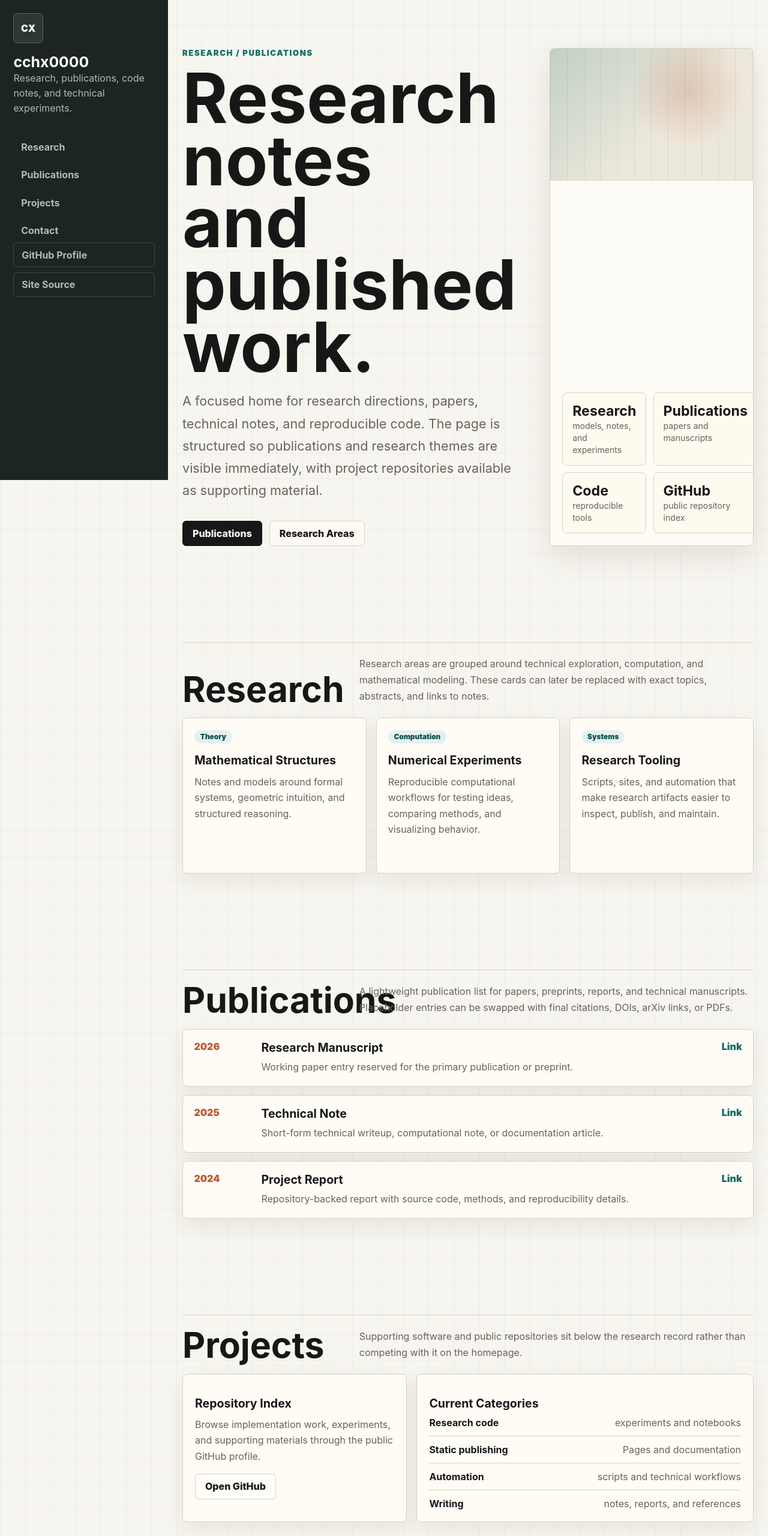
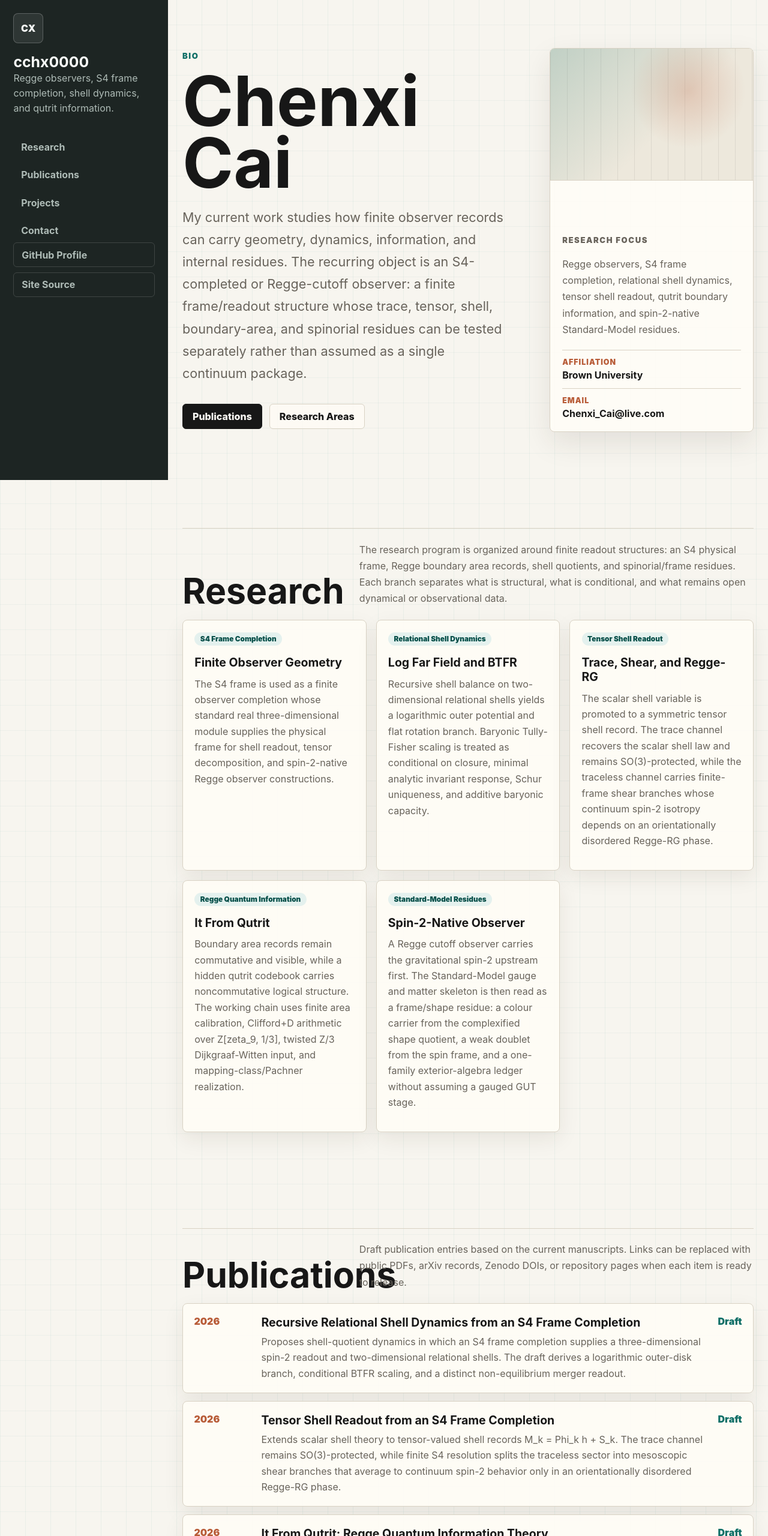
Before and after one commit to cchx0000/cchx0000.github.io, a website: page index.html in a window 1280 px wide. Shown: the top 2560 px of the page at 60% size. Drawn offline with Linux system fonts and the light colour scheme.

Commit message:
Replace hero metrics with bio section

```diff
--- a/index.html
+++ b/index.html
@@ -228,27 +228,35 @@
         padding: 1.25rem;
       }
 
-      .metric-grid {
-        display: grid;
-        grid-template-columns: repeat(2, 1fr);
-        gap: 0.7rem;
+      .bio-card p {
+        color: var(--muted);
+        line-height: 1.7;
       }
 
-      .metric {
-        border: 1px solid var(--line);
-        border-radius: 8px;
-        padding: 1rem;
-        background: #fffaf0;
+      .bio-card dl {
+        display: grid;
+        gap: 0.75rem;
+        margin: 1.25rem 0 0;
       }
 
-      .metric strong {
-        display: block;
-        font-size: 1.45rem;
+      .bio-card div {
+        border-top: 1px solid var(--line);
+        padding-top: 0.75rem;
       }
 
-      .metric span {
-        color: var(--muted);
-        font-size: 0.88rem;
+      .bio-card dt {
+        color: var(--warm);
+        font-size: 0.78rem;
+        font-weight: 900;
+        letter-spacing: 0.08em;
+        text-transform: uppercase;
+      }
+
+      .bio-card dd {
+        margin: 0.25rem 0 0;
+        color: var(--ink);
+        font-weight: 750;
+        overflow-wrap: anywhere;
       }
 
       section {
@@ -487,9 +495,6 @@
           font-size: clamp(2.8rem, 16vw, 4.6rem);
         }
 
-        .metric-grid {
-          grid-template-columns: 1fr;
-        }
       }
     </style>
   </head>
@@ -502,7 +507,7 @@
               <span class="avatar">CX</span>
               <span>
                 <h1>cchx0000</h1>
-                <p>Research, publications, code notes, and technical experiments.</p>
+                <p>Regge observers, S4 frame completion, shell dynamics, and qutrit information.</p>
               </span>
             </a>
 
@@ -522,37 +527,33 @@
       </aside>
 
       <main id="top" class="content">
-        <section class="hero wrap" aria-label="Research overview">
+        <section class="hero wrap" aria-label="Bio">
           <div class="hero-main">
-            <p class="eyebrow">Research / Publications</p>
-            <h2>Research notes and published work.</h2>
-            <p class="lede">A focused home for research directions, papers, technical notes, and reproducible code. The page is structured so publications and research themes are visible immediately, with project repositories available as supporting material.</p>
+            <p class="eyebrow">Bio</p>
+            <h2>Chenxi Cai</h2>
+            <p class="lede">My current work studies how finite observer records can carry geometry, dynamics, information, and internal residues. The recurring object is an S4-completed or Regge-cutoff observer: a finite frame/readout structure whose trace, tensor, shell, boundary-area, and spinorial residues can be tested separately rather than assumed as a single continuum package.</p>
             <div class="hero-actions">
               <a class="button" href="#publications">Publications</a>
               <a class="button secondary" href="#research">Research Areas</a>
             </div>
           </div>
 
-          <aside class="hero-card" aria-label="Research summary">
+          <aside class="hero-card" aria-label="Bio details">
             <div class="hero-card-visual" aria-hidden="true"></div>
             <div class="hero-card-body">
-              <div class="metric-grid">
-                <div class="metric">
-                  <strong>Research</strong>
-                  <span>models, notes, and experiments</span>
-                </div>
-                <div class="metric">
-                  <strong>Publications</strong>
-                  <span>papers and manuscripts</span>
-                </div>
-                <div class="metric">
-                  <strong>Code</strong>
-                  <span>reproducible tools</span>
-                </div>
-                <div class="metric">
-                  <strong>GitHub</strong>
-                  <span>public repository index</span>
-                </div>
+              <div class="bio-card">
+                <p class="eyebrow">Research Focus</p>
+                <p>Regge observers, S4 frame completion, relational shell dynamics, tensor shell readout, qutrit boundary information, and spin-2-native Standard-Model residues.</p>
+                <dl>
+                  <div>
+                    <dt>Affiliation</dt>
+                    <dd>Brown University</dd>
+                  </div>
+                  <div>
+                    <dt>Email</dt>
+                    <dd>Chenxi_Cai@live.com</dd>
+                  </div>
+                </dl>
               </div>
             </div>
           </aside>
@@ -561,24 +562,34 @@
         <section id="research" class="wrap">
           <div class="section-head">
             <h2>Research</h2>
-            <p>Research areas are grouped around technical exploration, computation, and mathematical modeling. These cards can later be replaced with exact topics, abstracts, and links to notes.</p>
+            <p>The research program is organized around finite readout structures: an S4 physical frame, Regge boundary area records, shell quotients, and spinorial/frame residues. Each branch separates what is structural, what is conditional, and what remains open dynamical or observational data.</p>
           </div>
 
           <div class="research-grid">
             <article class="research-card">
-              <span class="tag">Theory</span>
-              <h3>Mathematical Structures</h3>
-              <p>Notes and models around formal systems, geometric intuition, and structured reasoning.</p>
+              <span class="tag">S4 Frame Completion</span>
+              <h3>Finite Observer Geometry</h3>
+              <p>The S4 frame is used as a finite observer completion whose standard real three-dimensional module supplies the physical frame for shell readout, tensor decomposition, and spin-2-native Regge observer constructions.</p>
             </article>
             <article class="research-card">
-              <span class="tag">Computation</span>
-              <h3>Numerical Experiments</h3>
-              <p>Reproducible computational workflows for testing ideas, comparing methods, and visualizing behavior.</p>
+              <span class="tag">Relational Shell Dynamics</span>
+              <h3>Log Far Field and BTFR</h3>
+              <p>Recursive shell balance on two-dimensional relational shells yields a logarithmic outer potential and flat rotation branch. Baryonic Tully-Fisher scaling is treated as conditional on closure, minimal analytic invariant response, Schur uniqueness, and additive baryonic capacity.</p>
             </article>
             <article class="research-card">
-              <span class="tag">Systems</span>
-              <h3>Research Tooling</h3>
-              <p>Scripts, sites, and automation that make research artifacts easier to inspect, publish, and maintain.</p>
+              <span class="tag">Tensor Shell Readout</span>
+              <h3>Trace, Shear, and Regge-RG</h3>
+              <p>The scalar shell variable is promoted to a symmetric tensor shell record. The trace channel recovers the scalar shell law and remains SO(3)-protected, while the traceless channel carries finite-frame shear branches whose continuum spin-2 isotropy depends on an orientationally disordered Regge-RG phase.</p>
+            </article>
+            <article class="research-card">
+              <span class="tag">Regge Quantum Information</span>
+              <h3>It From Qutrit</h3>
+              <p>Boundary area records remain commutative and visible, while a hidden qutrit codebook carries noncommutative logical structure. The working chain uses finite area calibration, Clifford+D arithmetic over Z[zeta_9, 1/3], twisted Z/3 Dijkgraaf-Witten input, and mapping-class/Pachner realization.</p>
+            </article>
+            <article class="research-card">
+              <span class="tag">Standard-Model Residues</span>
+              <h3>Spin-2-Native Observer</h3>
+              <p>A Regge cutoff observer carries the gravitational spin-2 upstream first. The Standard-Model gauge and matter skeleton is then read as a frame/shape residue: a colour carrier from the complexified shape quotient, a weak doublet from the spin frame, and a one-family exterior-algebra ledger without assuming a gauged GUT stage.</p>
             </article>
           </div>
         </section>
@@ -586,33 +597,41 @@
         <section id="publications" class="wrap">
           <div class="section-head">
             <h2>Publications</h2>
-            <p>A lightweight publication list for papers, preprints, reports, and technical manuscripts. Placeholder entries can be swapped with final citations, DOIs, arXiv links, or PDFs.</p>
+            <p>Draft publication entries based on the current manuscripts. Links can be replaced with public PDFs, arXiv records, Zenodo DOIs, or repository pages when each item is ready to release.</p>
           </div>
 
           <div class="publication-list">
             <article class="publication">
               <div class="pub-year">2026</div>
               <div>
-                <h3>Research Manuscript</h3>
-                <p>Working paper entry reserved for the primary publication or preprint.</p>
+                <h3>Recursive Relational Shell Dynamics from an S4 Frame Completion</h3>
+                <p>Proposes shell-quotient dynamics in which an S4 frame completion supplies a three-dimensional spin-2 readout and two-dimensional relational shells. The draft derives a logarithmic outer-disk branch, conditional BTFR scaling, and a distinct non-equilibrium merger readout.</p>
               </div>
-              <a class="pub-link" href="https://github.com/cchx0000">Link</a>
+              <a class="pub-link" href="#">Draft</a>
             </article>
             <article class="publication">
-              <div class="pub-year">2025</div>
+              <div class="pub-year">2026</div>
               <div>
-                <h3>Technical Note</h3>
-                <p>Short-form technical writeup, computational note, or documentation article.</p>
+                <h3>Tensor Shell Readout from an S4 Frame Completion</h3>
+                <p>Extends scalar shell theory to tensor-valued shell records M_k = Phi_k h + S_k. The trace channel remains SO(3)-protected, while finite S4 resolution splits the traceless sector into mesoscopic shear branches that average to continuum spin-2 behavior only in an orientationally disordered Regge-RG phase.</p>
               </div>
-              <a class="pub-link" href="https://github.com/cchx0000">Link</a>
+              <a class="pub-link" href="#">Draft</a>
             </article>
             <article class="publication">
-              <div class="pub-year">2024</div>
+              <div class="pub-year">2026</div>
               <div>
-                <h3>Project Report</h3>
-                <p>Repository-backed report with source code, methods, and reproducibility details.</p>
+                <h3>It From Qutrit: Regge Quantum Information Theory</h3>
+                <p>Develops a Regge boundary information model where visible area records select a hidden qutrit codebook. The non-Clifford resource is tied to a twisted Z/3 Dijkgraaf-Witten boundary, with calibration as a finite area-only hypothesis test.</p>
               </div>
-              <a class="pub-link" href="https://github.com/cchx0000">Link</a>
+              <a class="pub-link" href="#">Draft</a>
+            </article>
+            <article class="publication">
+              <div class="pub-year">2026</div>
+              <div>
+                <h3>A Spin-2-Native Regge Observer for Four-Dimensional Spacetime and Standard-Model Residues</h3>
+                <p>Builds a geometry-first observer argument: A5 to A4 to S4 supplies a four-slot frame/shape datum, the Regge upstream carries spin-2 geometry, and the Standard-Model representation skeleton appears as a residue rather than as a gauged SU(5) or Spin(10) stage.</p>
+              </div>
+              <a class="pub-link" href="#">Draft</a>
             </article>
           </div>
         </section>
@@ -620,23 +639,23 @@
         <section id="projects" class="wrap">
           <div class="section-head">
             <h2>Projects</h2>
-            <p>Supporting software and public repositories sit below the research record rather than competing with it on the homepage.</p>
+            <p>Supporting software and public repositories sit below the research record. The project section highlights release infrastructure, reproducible checks, and older code archives.</p>
           </div>
 
           <div class="notes-grid">
             <article class="note">
-              <h3>Repository Index</h3>
-              <p>Browse implementation work, experiments, and supporting materials through the public GitHub profile.</p>
+              <h3>Markdown-Driven Research Homepage</h3>
+              <p>This GitHub Pages site is now backed by a Markdown content workflow, making it easier to update research areas, publication entries, and project summaries without editing HTML by hand.</p>
               <a class="button secondary" href="https://github.com/cchx0000">Open GitHub</a>
             </article>
 
             <article class="note">
-              <h3>Current Categories</h3>
+              <h3>Supporting Code Archive</h3>
               <ul class="note-list">
-                <li><strong>Research code</strong><span>experiments and notebooks</span></li>
-                <li><strong>Static publishing</strong><span>Pages and documentation</span></li>
-                <li><strong>Automation</strong><span>scripts and technical workflows</span></li>
-                <li><strong>Writing</strong><span>notes, reports, and references</span></li>
+                <li><strong>Research release workflow</strong><span>Markdown source, static HTML generation, GitHub Pages</span></li>
+                <li><strong>Finite algebra checks</strong><span>representation decompositions and sanity audits</span></li>
+                <li><strong>Data analysis archive</strong><span>earlier notebook-style quantitative work</span></li>
+                <li><strong>Web publishing archive</strong><span>Gatsby, static pages, and site scaffolds</span></li>
               </ul>
             </article>
           </div>
@@ -646,8 +665,8 @@
           <div class="contact">
             <div>
               <p class="eyebrow">Contact</p>
-              <h2>GitHub is the current home base.</h2>
-              <p>Use the profile and repositories to follow public work, inspect source, or link publications to reproducible artifacts.</p>
+              <h2>Drafts, code, and release notes can be linked here.</h2>
+              <p>This page is structured as a live research index. Publication entries can point to public PDFs, arXiv pages, Zenodo records, or repositories once each draft is ready.</p>
             </div>
             <a class="button" href="https://github.com/cchx0000">github.com/cchx0000</a>
           </div>
```
Also changed, not shown: content.md (+44 -36 lines), scripts/build-site.js (+23 -21 lines).
